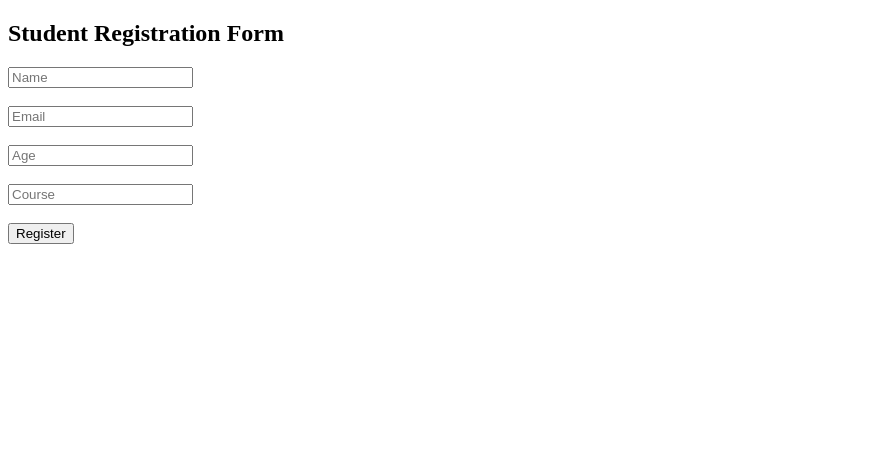
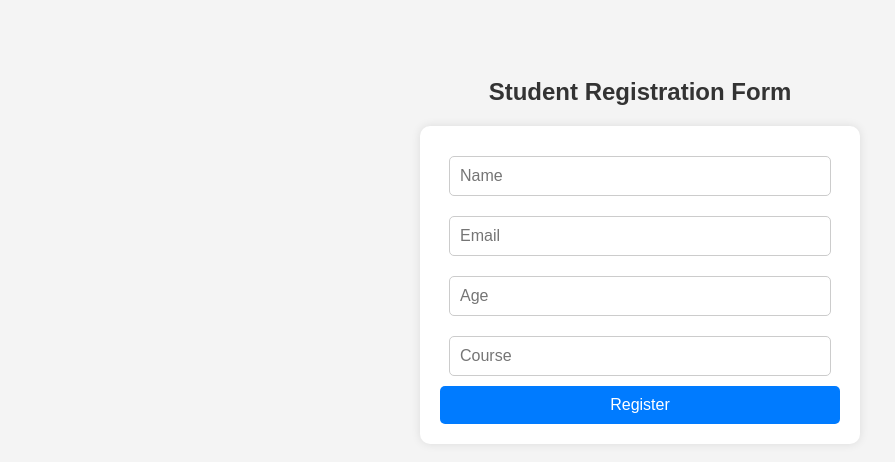
Before and after one commit to nishchayg2004/Cloud_Computing, a website: page public/register.html in a window 1280 px wide. Shown: the whole page, without its empty margins (0-895 px from the left). Drawn offline with Linux system fonts and the light colour scheme.

Commit message:
added css

```diff
--- a/public/register.html
+++ b/public/register.html
@@ -4,14 +4,54 @@
     <meta charset="UTF-8">
     <meta name="viewport" content="width=device-width, initial-scale=1.0">
     <title>Register</title>
+    <style>
+        body {
+            font-family: Arial, sans-serif;
+            background-color: #f4f4f4;
+            text-align: center;
+            padding: 50px;
+        }
+        h2 {
+            color: #333;
+        }
+        form {
+            background: white;
+            max-width: 400px;
+            margin: 0 auto;
+            padding: 20px;
+            border-radius: 10px;
+            box-shadow: 0px 0px 10px rgba(0, 0, 0, 0.1);
+        }
+        input {
+            width: 90%;
+            padding: 10px;
+            margin: 10px 0;
+            border: 1px solid #ccc;
+            border-radius: 5px;
+            font-size: 16px;
+        }
+        button {
+            background-color: #007bff;
+            color: white;
+            border: none;
+            padding: 10px 20px;
+            font-size: 16px;
+            cursor: pointer;
+            border-radius: 5px;
+            width: 100%;
+        }
+        button:hover {
+            background-color: #0056b3;
+        }
+    </style>
 </head>
 <body>
     <h2>Student Registration Form</h2>
     <form id="registerForm">
-        <input type="text" id="name" placeholder="Name" required><br><br>
-        <input type="email" id="email" placeholder="Email" required><br><br>
-        <input type="number" id="age" placeholder="Age" required><br><br>
-        <input type="text" id="course" placeholder="Course" required><br><br>
+        <input type="text" id="name" placeholder="Name" required><br>
+        <input type="email" id="email" placeholder="Email" required><br>
+        <input type="number" id="age" placeholder="Age" required><br>
+        <input type="text" id="course" placeholder="Course" required><br>
         <button type="submit">Register</button>
     </form>
 
```
Also changed, not shown: public/index.html (+23 -0 lines).
